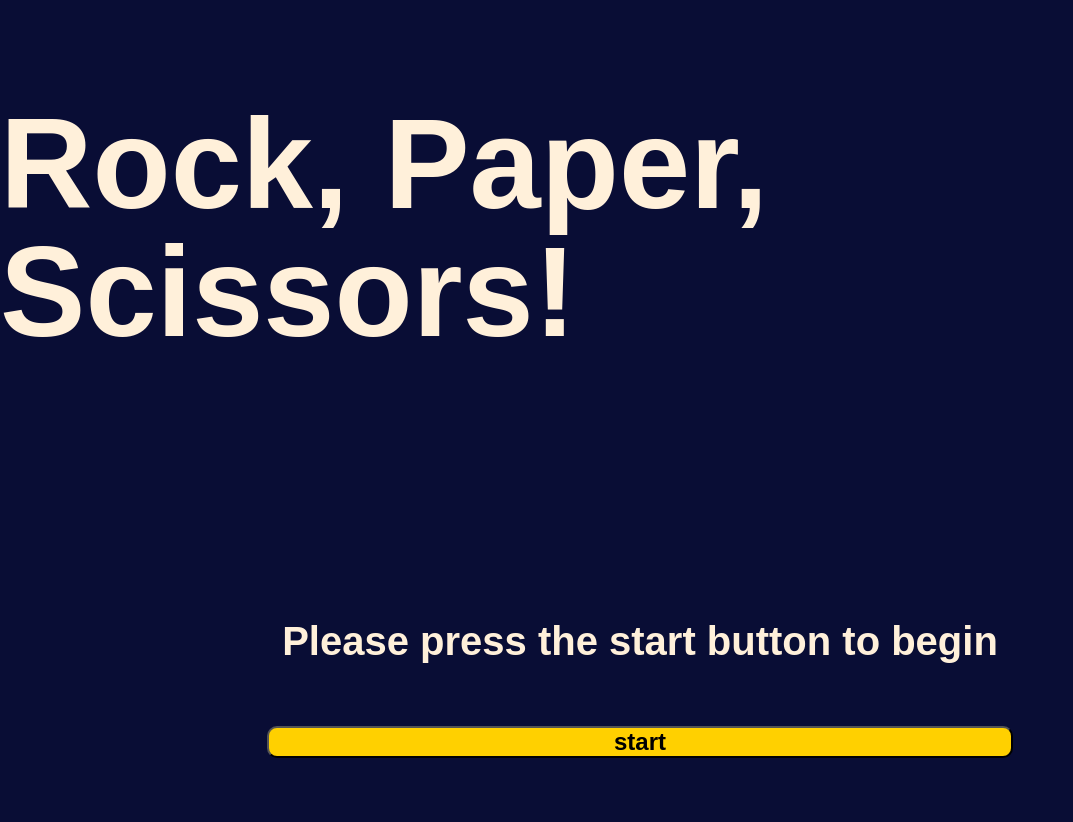
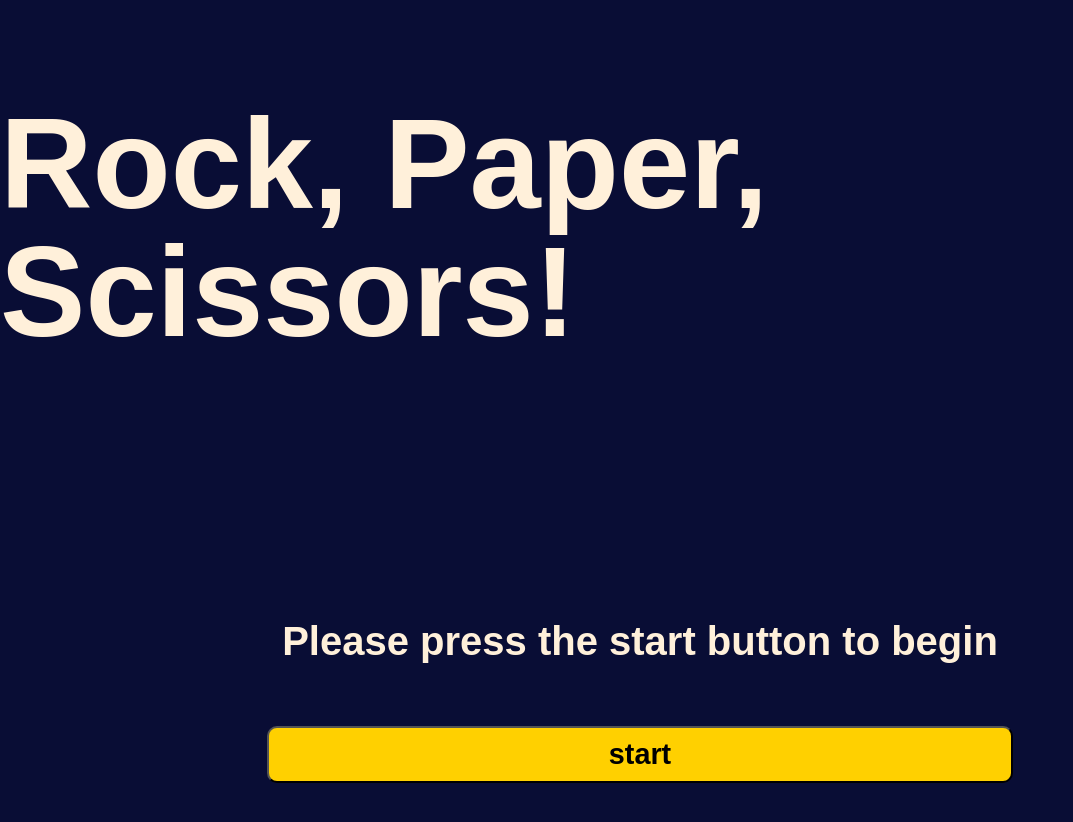
Before and after one commit to AngadBatth/rock-paper-scissors, a plain HTML site: page index.html in a window 1280 px wide. Shown: the whole page, without its empty margins (0-1073 px from the left). Drawn offline with Linux system fonts and the light colour scheme.

Commit message:
changes to css

```diff
--- a/Assets/style.css
+++ b/Assets/style.css
@@ -43,8 +43,9 @@ header {
 button {
     background-color: var(--buttonColor);
     color: var(--buttonText);
-    font-size: 1.5rem;
+    font-size: 1.8rem;
     font-weight: bolder;
+    padding: 10px;
     margin: 10px;
     border-radius: 10px;
 }
```
